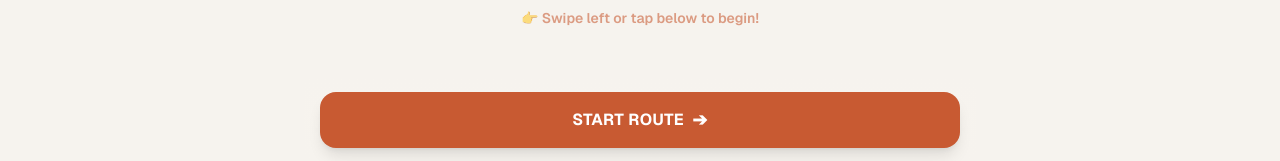
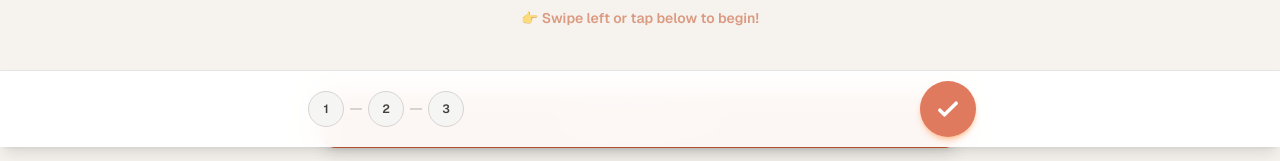
Before and after one commit to Melon2703/tbilisi-travel-twa, a Next.js app: page /twa/chugureti-fabrika-culinary in a window 1280 px wide. Shown: the part 653-814 px from the top of the page. Built offline with nearby package versions, Linux system fonts and the light colour scheme.

Commit message:
feat: implement Ticket 4 - Auto-Centering Timeline Navigation Bar & Persistent Visited State

```diff
--- a/components/RouteCarousel.tsx
+++ b/components/RouteCarousel.tsx
@@ -1,12 +1,14 @@
 'use client';
 
-import React, { useRef } from 'react';
+import React, { useRef, useState, useEffect } from 'react';
 import type { Swiper as SwiperType } from 'swiper';
 import { Swiper, SwiperSlide } from 'swiper/react';
 import 'swiper/css';
 import { Route } from '@/lib/types/route';
+import { getVisitedStops, toggleVisitedStop } from '@/lib/utils/visited';
 import RouteIntroCard from './RouteIntroCard';
 import StopCard from './StopCard';
+import TimelineBar from './TimelineBar';
 
 export interface RouteCarouselProps {
   route: Route;
@@ -14,11 +16,66 @@ export interface RouteCarouselProps {
 
 export default function RouteCarousel({ route }: RouteCarouselProps) {
   const swiperRef = useRef<SwiperType | null>(null);
+  const [activeIndex, setActiveIndex] = useState<number>(0);
+  const [visitedStopIds, setVisitedStopIds] = useState<string[]>([]);
+  const [isCompleted, setIsCompleted] = useState<boolean>(false);
+
   const sortedStops = [...route.stops].sort((a, b) => a.order - b.order);
+
+  useEffect(() => {
+    const initialVisited = getVisitedStops(route.id);
+    setVisitedStopIds(initialVisited);
+    if (initialVisited.length === sortedStops.length && sortedStops.length > 0) {
+      setIsCompleted(true);
+    }
+  }, [route.id, sortedStops.length]);
 
   const handleStartRoute = () => {
     if (swiperRef.current) {
       swiperRef.current.slideTo(1);
+      setActiveIndex(1);
+    }
+  };
+
+  const handleNodeClick = (slideIndex: number) => {
+    if (swiperRef.current) {
+      swiperRef.current.slideTo(slideIndex);
+      setActiveIndex(slideIndex);
+    }
+  };
+
+  const handleToggleVisited = () => {
+    if (activeIndex === 0) {
+      if (swiperRef.current) {
+        swiperRef.current.slideTo(1);
+        setActiveIndex(1);
+      }
+      return;
+    }
+
+    const stopIndex = activeIndex - 1;
+    if (stopIndex < 0 || stopIndex >= sortedStops.length) return;
+
+    const currentStop = sortedStops[stopIndex];
+    const { visited, isVisitedNow } = toggleVisitedStop(route.id, currentStop.id);
+    setVisitedStopIds(visited);
+
+    const isAllVisited = visited.length === sortedStops.length;
+
+    if (isVisitedNow) {
+      const isLastStop = activeIndex === sortedStops.length;
+      if (!isLastStop) {
+        if (swiperRef.current) {
+          swiperRef.current.slideNext();
+          setActiveIndex((prev) => Math.min(prev + 1, sortedStops.length));
+        }
+      } else {
+        setIsCompleted(true);
+      }
+    }
+
+    if (isAllVisited) {
+      setIsCompleted(true);
     }
   };
 
@@ -27,6 +84,10 @@ export default function RouteCarousel({ route }: RouteCarouselProps) {
       <Swiper
         onSwiper={(swiper) => {
           swiperRef.current = swiper;
+          setActiveIndex(swiper.activeIndex);
+        }}
+        onSlideChange={(swiper) => {
+          setActiveIndex(swiper.activeIndex);
         }}
         slidesPerView={1}
         spaceBetween={0}
@@ -41,7 +102,7 @@ export default function RouteCarousel({ route }: RouteCarouselProps) {
         {/* Slide 1..N: Stop Cards */}
         {sortedStops.map((stop, index) => (
           <SwiperSlide key={stop.id}>
-            <div className="min-h-screen p-4 sm:p-6 pb-24 max-w-2xl mx-auto overflow-y-auto">
+            <div className="min-h-screen p-4 sm:p-6 pb-28 max-w-2xl mx-auto overflow-y-auto">
               <StopCard
                 stop={stop}
                 isLast={index === sortedStops.length - 1}
@@ -50,6 +111,16 @@ export default function RouteCarousel({ route }: RouteCarouselProps) {
           </SwiperSlide>
         ))}
       </Swiper>
+
+      {/* Sticky Bottom Navigation Bar */}
+      <TimelineBar
+        stops={sortedStops}
+        activeIndex={activeIndex}
+        visitedStopIds={visitedStopIds}
+        onNodeClick={handleNodeClick}
+        onToggleVisited={handleToggleVisited}
+        isCompleted={isCompleted}
+      />
     </div>
   );
 }
--- /dev/null
+++ b/components/TimelineBar.tsx
@@ -0,0 +1,137 @@
+'use client';
+
+import React, { useEffect, useRef } from 'react';
+import { Stop } from '@/lib/types/route';
+
+export interface TimelineBarProps {
+  stops: Stop[];
+  activeIndex: number;
+  visitedStopIds: string[];
+  onNodeClick: (slideIndex: number) => void;
+  onToggleVisited: () => void;
+  isCompleted?: boolean;
+}
+
+export default function TimelineBar({
+  stops,
+  activeIndex,
+  visitedStopIds,
+  onNodeClick,
+  onToggleVisited,
+  isCompleted = false,
+}: TimelineBarProps) {
+  const containerRef = useRef<HTMLDivElement | null>(null);
+  const activeNodeRef = useRef<HTMLButtonElement | null>(null);
+
+  // Auto-center active stop node in scrollable container
+  useEffect(() => {
+    if (activeNodeRef.current) {
+      activeNodeRef.current.scrollIntoView?.({
+        behavior: 'smooth',
+        block: 'nearest',
+        inline: 'center',
+      });
+    }
+  }, [activeIndex]);
+
+  const currentStopIndex = activeIndex - 1;
+  const currentStop = currentStopIndex >= 0 && currentStopIndex < stops.length ? stops[currentStopIndex] : null;
+  const isCurrentVisited = currentStop ? visitedStopIds.includes(currentStop.id) : false;
+
+  return (
+    <div className="fixed bottom-0 left-0 right-0 z-30 bg-white/95 backdrop-blur-md border-t border-stone-200 shadow-lg px-3 py-2.5 sm:px-6">
+      {/* Optional Completion Banner */}
+      {isCompleted && (
+        <div
+          data-testid="completion-feedback"
+          className="mb-2 p-2 bg-emerald-50 border border-emerald-200 text-emerald-800 rounded-lg text-xs sm:text-sm text-center font-medium shadow-sm animate-fade-in flex items-center justify-center gap-1.5"
+        >
+          <span>🎉</span>
+          <span>Route completed! All stops visited!</span>
+        </div>
+      )}
+
+      <div className="max-w-2xl mx-auto flex items-center justify-between gap-3">
+        {/* Scrollable Node Timeline */}
+        <div
+          ref={containerRef}
+          data-testid="timeline-bar-container"
+          className="flex-1 flex items-center gap-1.5 overflow-x-auto py-1 px-1 scrollbar-none scroll-smooth"
+        >
+          {stops.map((stop, index) => {
+            const slideIndex = index + 1;
+            const isActive = activeIndex === slideIndex;
+            const isVisited = visitedStopIds.includes(stop.id);
+
+            return (
+              <React.Fragment key={stop.id}>
+                {index > 0 && (
+                  <div
+                    className={`w-3 h-0.5 shrink-0 transition-colors ${
+                      visitedStopIds.includes(stops[index - 1].id) && isVisited
+                        ? 'bg-emerald-500'
+                        : 'bg-stone-300'
+                    }`}
+                  />
+                )}
+                <button
+                  type="button"
+                  ref={isActive ? activeNodeRef : null}
+                  data-testid={`timeline-node-${stop.order}`}
+                  onClick={() => onNodeClick(slideIndex)}
+                  aria-label={`Jump to stop ${stop.order}: ${stop.name}`}
+                  className={`w-9 h-9 shrink-0 rounded-full flex items-center justify-center text-xs font-semibold transition-all duration-200 cursor-pointer focus:outline-none ${
+                    isVisited
+                      ? 'bg-emerald-600 text-white border-2 border-emerald-600'
+                      : 'bg-stone-100 text-stone-700 border border-stone-300 hover:bg-stone-200'
+                  } ${
+                    isActive
+                      ? 'ring-4 ring-[#e07a5f]/40 border-2 border-[#e07a5f] font-bold scale-110 z-10'
+                      : ''
+                  }`}
+                >
+                  {isVisited ? (
+                    <span className="flex items-center justify-center">
+                      <svg
+                        className="w-4 h-4 stroke-[3]"
+                        fill="none"
+                        stroke="currentColor"
+                        viewBox="0 0 24 24"
+                      >
+                        <path strokeLinecap="round" strokeLinejoin="round" d="M5 13l4 4L19 7" />
+                      </svg>
+                    </span>
+                  ) : (
+                    stop.order
+                  )}
+                </button>
+              </React.Fragment>
+            );
+          })}
+        </div>
+
+        {/* 56x56px Visited Floating Action Button (FAB) */}
+        <button
+          type="button"
+          data-testid="visited-fab"
+          onClick={onToggleVisited}
+          aria-label={isCurrentVisited ? 'Mark as unvisited' : 'Mark as visited'}
+          className={`w-[56px] h-[56px] min-w-[56px] min-h-[56px] rounded-full flex items-center justify-center font-bold shadow-md transition-all duration-200 active:scale-95 cursor-pointer shrink-0 ${
+            isCurrentVisited
+              ? 'bg-emerald-600 text-white hover:bg-emerald-700 shadow-emerald-600/30 ring-2 ring-emerald-400/50'
+              : 'bg-[#e07a5f] text-white hover:bg-[#d0694e] shadow-orange-500/30'
+          }`}
+        >
+          <svg
+            className="w-7 h-7 stroke-[3]"
+            fill="none"
+            stroke="currentColor"
+            viewBox="0 0 24 24"
+          >
+            <path strokeLinecap="round" strokeLinejoin="round" d="M5 13l4 4L19 7" />
+          </svg>
+        </button>
+      </div>
+    </div>
+  );
+}
--- /dev/null
+++ b/lib/utils/visited.ts
@@ -0,0 +1,61 @@
+/**
+ * Utility functions for persisting visited route stops in localStorage.
+ * Format key: tbilisi_visited_[routeId]
+ */
+
+export function getVisitedStorageKey(routeId: string): string {
+  return `tbilisi_visited_${routeId}`;
+}
+
+export function getVisitedStops(routeId: string): string[] {
+  if (typeof window === 'undefined') return [];
+  try {
+    const data = localStorage.getItem(getVisitedStorageKey(routeId));
+    if (!data) return [];
+    const parsed = JSON.parse(data);
+    return Array.isArray(parsed) ? parsed : [];
+  } catch (error) {
+    console.error('Error reading visited stops from localStorage:', error);
+    return [];
+  }
+}
+
+export function isStopVisited(routeId: string, stopId: string): boolean {
+  const visited = getVisitedStops(routeId);
+  return visited.includes(stopId);
+}
+
+export function toggleVisitedStop(
+  routeId: string,
+  stopId: string
+): { visited: string[]; isVisitedNow: boolean } {
+  if (typeof window === 'undefined') {
+    return { visited: [], isVisitedNow: false };
+  }
+  try {
+    const current = getVisitedStops(routeId);
+    const exists = current.includes(stopId);
+    let updated: string[];
+
+    if (exists) {
+      updated = current.filter((id) => id !== stopId);
+    } else {
+      updated = [...current, stopId];
+    }
+
+    localStorage.setItem(getVisitedStorageKey(routeId), JSON.stringify(updated));
+    return { visited: updated, isVisitedNow: !exists };
+  } catch (error) {
+    console.error('Error writing visited stops to localStorage:', error);
+    return { visited: [], isVisitedNow: false };
+  }
+}
+
+export function setVisitedStops(routeId: string, stops: string[]): void {
+  if (typeof window === 'undefined') return;
+  try {
+    localStorage.setItem(getVisitedStorageKey(routeId), JSON.stringify(stops));
+  } catch (error) {
+    console.error('Error setting visited stops in localStorage:', error);
+  }
+}
```
Also changed, not shown: 1 other file (tests, documents, lock files or other folders).
